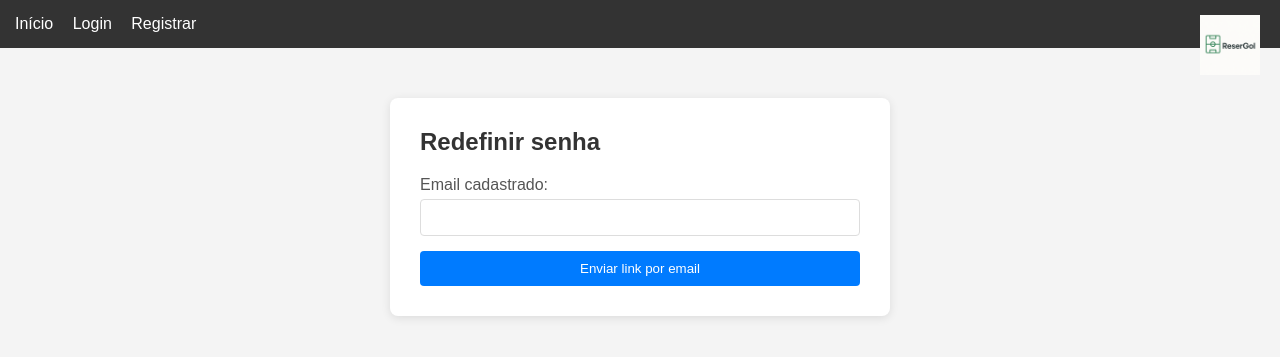
After one commit to leofernandesc/ReserGol, a Flask app: page /esqueci-senha in a window 1280 px wide. The commit adds this page. Shown: the top 357 px of the page. Run offline with Flask 3, Linux system fonts and the light colour scheme.

Commit message:
foram adicionadas as funcionalidades esqueceu sua senha e bloquear usuário em caso de 5 tentativas falhas de login

```diff
--- a/App/app.py
+++ b/App/app.py
@@ -2,15 +2,26 @@ from flask import Flask, render_template
 from flask_login import LoginManager
 from controllers.usuario_controller import UsuarioController
 from models.usuario_model import db, Usuario
+from flask_mail import Mail, Message
+
 
 app = Flask(__name__)
 app.config['SECRET_KEY'] = 'sua-chave-secreta'
 app.config['SQLALCHEMY_DATABASE_URI'] = 'sqlite:///database.db'
 app.config['SQLALCHEMY_TRACK_MODIFICATIONS'] = False
 
+app.config['MAIL_SERVER'] = 'smtp.gmail.com'
+app.config['MAIL_PORT'] = 587
+app.config['MAIL_USE_TLS'] = True
+app.config['MAIL_USERNAME'] = 'leonardo.fernandesc23@gmail.com'
+app.config['MAIL_PASSWORD'] = 'wwxuzuzfiweapxlr'
+
 db.init_app(app)
 login_manager = LoginManager(app)
 login_manager.login_view = 'login'
+
+mail = Mail(app)
+
 
 @login_manager.user_loader
 def load_user(user_id):
@@ -48,6 +59,16 @@ def perfil():
 def editar_perfil():
     return UsuarioController.editar_perfil()
 
+@app.route('/esqueci-senha', methods=['GET', 'POST'])
+def esqueci_senha():
+    return UsuarioController.esqueci_senha()
+
+@app.route('/resetar-senha/<token>', methods=['GET', 'POST'])
+def resetar_senha(token):
+    return UsuarioController.resetar_senha(token)
+
+
+
 
 with app.app_context():
     db.create_all()
--- a/App/controllers/usuario_controller.py
+++ b/App/controllers/usuario_controller.py
@@ -1,10 +1,36 @@
-from flask import render_template, redirect, url_for, flash, request
+from flask import render_template, redirect, url_for, flash, request, current_app
 from flask_login import login_user, logout_user, login_required, current_user
 from flask_bcrypt import Bcrypt
+from flask_mail import Message
 from models.usuario_model import db, Usuario
+from itsdangerous import URLSafeTimedSerializer
+from datetime import datetime, timedelta
 
 bcrypt = Bcrypt()
 
+# ===== FUNÇÕES FORA DA CLASSE =====
+def gerar_token(email):
+    s = URLSafeTimedSerializer(current_app.config['SECRET_KEY'])
+    return s.dumps(email, salt='redefinir-senha')
+
+def validar_token(token, tempo_expiracao=3600):
+    s = URLSafeTimedSerializer(current_app.config['SECRET_KEY'])
+    try:
+        email = s.loads(token, salt='redefinir-senha', max_age=tempo_expiracao)
+    except Exception:
+        return None
+    return email
+
+def enviar_email_reset(email, token):
+    from app import mail  # Importa aqui para evitar import circular
+    link = url_for('resetar_senha', token=token, _external=True)
+    msg = Message("Redefinir sua senha - ReserGol",
+                  sender=current_app.config['MAIL_USERNAME'],
+                  recipients=[email])
+    msg.body = f"Para redefinir sua senha, acesse: {link}"
+    mail.send(msg)
+
+# ===== CLASSE CONTROLLER =====
 class UsuarioController:
     def registro():
         if current_user.is_authenticated:
@@ -45,15 +71,84 @@ class UsuarioController:
 
             usuario = Usuario.query.filter_by(email=email).first()
 
-            if usuario and bcrypt.check_password_hash(usuario.senha_hash, senha):
+            # Verifica se o usuário existe
+            if not usuario:
+                flash('Email ou senha incorretos!', 'danger')
+                return render_template('login.html')
+
+            # Verifica se a conta está bloqueada
+            if usuario.esta_bloqueado():
+                tempo_restante = (usuario.bloqueado_ate - datetime.utcnow()).total_seconds() / 60
+                flash(f'Conta bloqueada temporariamente. Tente novamente em {int(tempo_restante)} minutos.', 'danger')
+                return render_template('login.html')
+
+            # Verifica a senha
+            if bcrypt.check_password_hash(usuario.senha_hash, senha):
+                # Login bem-sucedido - reseta tentativas
+                usuario.resetar_tentativas()
+                db.session.commit()
+
                 login_user(usuario, remember=lembrar)
                 flash(f'Bem-vindo, {usuario.nome}!', 'success')
                 proximo = request.args.get('next')
                 return redirect(proximo) if proximo else redirect(url_for('dashboard'))
             else:
-                flash('Email ou senha incorretos!', 'danger')
+                # Senha incorreta - incrementa tentativas
+                usuario.tentativas_login += 1
+
+                # Define o limite de tentativas
+                MAX_TENTATIVAS = 5
+                TEMPO_BLOQUEIO_MINUTOS = 15
+
+                if usuario.tentativas_login >= MAX_TENTATIVAS:
+                    # Bloqueia a conta por 15 minutos
+                    usuario.bloqueado_ate = datetime.utcnow() + timedelta(minutes=TEMPO_BLOQUEIO_MINUTOS)
+                    db.session.commit()
+                    flash(f'Conta bloqueada por {TEMPO_BLOQUEIO_MINUTOS} minutos devido a múltiplas tentativas de login.', 'danger')
+                else:
+                    tentativas_restantes = MAX_TENTATIVAS - usuario.tentativas_login
+                    db.session.commit()
+                    flash(f'Email ou senha incorretos! Você tem {tentativas_restantes} tentativa(s) restante(s).', 'danger')
 
         return render_template('login.html')
+
+
+    def esqueci_senha():
+        if request.method == 'POST':
+            email = request.form.get('email')
+            usuario = Usuario.query.filter_by(email=email).first()
+            if not usuario:
+                flash('Nenhum usuário com esse email!', 'danger')
+                return redirect(url_for('esqueci_senha'))
+
+            token = gerar_token(email)
+            enviar_email_reset(email, token)
+            flash('Email de redefinição enviado!', 'info')
+            return redirect(url_for('login'))
+        return render_template('esqueci_senha.html')
+
+    def resetar_senha(token):
+        email = validar_token(token)
+        if not email:
+            flash('Link expirado ou inválido. Solicite novamente.', 'danger')
+            return redirect(url_for('esqueci_senha'))
+
+        usuario = Usuario.query.filter_by(email=email).first()
+        if not usuario:
+            flash('Usuário não encontrado!', 'danger')
+            return redirect(url_for('esqueci_senha'))
+
+        if request.method == 'POST':
+            senha_nova = request.form.get('senha_nova')
+            senha_confirmar = request.form.get('senha_confirmar')
+            if not senha_nova or senha_nova != senha_confirmar:
+                flash('As senhas devem ser iguais e não podem estar em branco!', 'danger')
+                return redirect(url_for('resetar_senha', token=token))
+            usuario.senha_hash = bcrypt.generate_password_hash(senha_nova).decode('utf-8')
+            db.session.commit()
+            flash('Senha redefinida com sucesso. Faça login!', 'success')
+            return redirect(url_for('login'))
+        return render_template('resetar_senha.html', token=token)
 
     @login_required
     def dashboard():
@@ -70,15 +165,12 @@ class UsuarioController:
         usuarios = Usuario.query.all()
         return render_template('lista_usuarios.html', usuarios=usuarios)
 
-
     @login_required
     def perfil():
-        """Exibe as informações do perfil do usuário atual"""
         return render_template('perfil.html', usuario=current_user)
 
     @login_required
     def editar_perfil():
-        """Permite o usuário editar suas informações de perfil"""
         if request.method == 'POST':
             nome = request.form.get('nome')
             email = request.form.get('email')
@@ -86,42 +178,33 @@ class UsuarioController:
             senha_nova = request.form.get('senha_nova')
             senha_confirmar = request.form.get('senha_confirmar')
 
-            # Validações
             if not nome or not email:
                 flash('Nome e email são obrigatórios!', 'danger')
                 return redirect(url_for('editar_perfil'))
 
-            # Verifica se email já está em uso por outro usuário
             usuario_existe = Usuario.query.filter_by(email=email).first()
             if usuario_existe and usuario_existe.id != current_user.id:
                 flash('Este email já está em uso por outro usuário!', 'warning')
                 return redirect(url_for('editar_perfil'))
 
-            # Atualiza nome e email
             current_user.nome = nome
             current_user.email = email
 
-            # Se o usuário quer alterar a senha
             if senha_nova:
-                # Verifica se forneceu a senha atual
                 if not senha_atual:
                     flash('Para alterar a senha, você precisa informar a senha atual!', 'danger')
                     return redirect(url_for('editar_perfil'))
 
-                # Verifica se a senha atual está correta
                 if not bcrypt.check_password_hash(current_user.senha_hash, senha_atual):
                     flash('Senha atual incorreta!', 'danger')
                     return redirect(url_for('editar_perfil'))
 
-                # Verifica se as senhas novas coincidem
                 if senha_nova != senha_confirmar:
                     flash('As senhas novas não coincidem!', 'danger')
                     return redirect(url_for('editar_perfil'))
 
-                # Atualiza a senha
                 current_user.senha_hash = bcrypt.generate_password_hash(senha_nova).decode('utf-8')
 
-            # Salva as alterações no banco
             db.session.commit()
             flash('Perfil atualizado com sucesso!', 'success')
             return redirect(url_for('perfil'))
--- /dev/null
+++ b/App/templates/esqueci_senha.html
@@ -0,0 +1,12 @@
+{% extends "base.html" %}
+{% block title %}Esqueci minha senha{% endblock %}
+{% block content %}
+    <h2>Redefinir senha</h2>
+    <form method="POST">
+        <div class="form-group">
+            <label for="email">Email cadastrado:</label>
+            <input type="email" id="email" name="email" required>
+        </div>
+        <button type="submit">Enviar link por email</button>
+    </form>
+{% endblock %}
--- a/App/templates/login.html
+++ b/App/templates/login.html
@@ -26,4 +26,7 @@
     <p style="margin-top: 15px;">
         Não tem uma conta? <a href="{{ url_for('registro') }}" class="link">Registre-se aqui</a>
     </p>
+    <p>
+        <a href="{{ url_for('esqueci_senha') }}" class="link">Esqueceu sua senha?</a>
+    </p>
 {% endblock %}
```
Also changed, not shown: App/models/usuario_model.py (+16 -0 lines), App/templates/resetar_senha.html (added, +16 -0 lines), App/instance/database.db, README.md.
